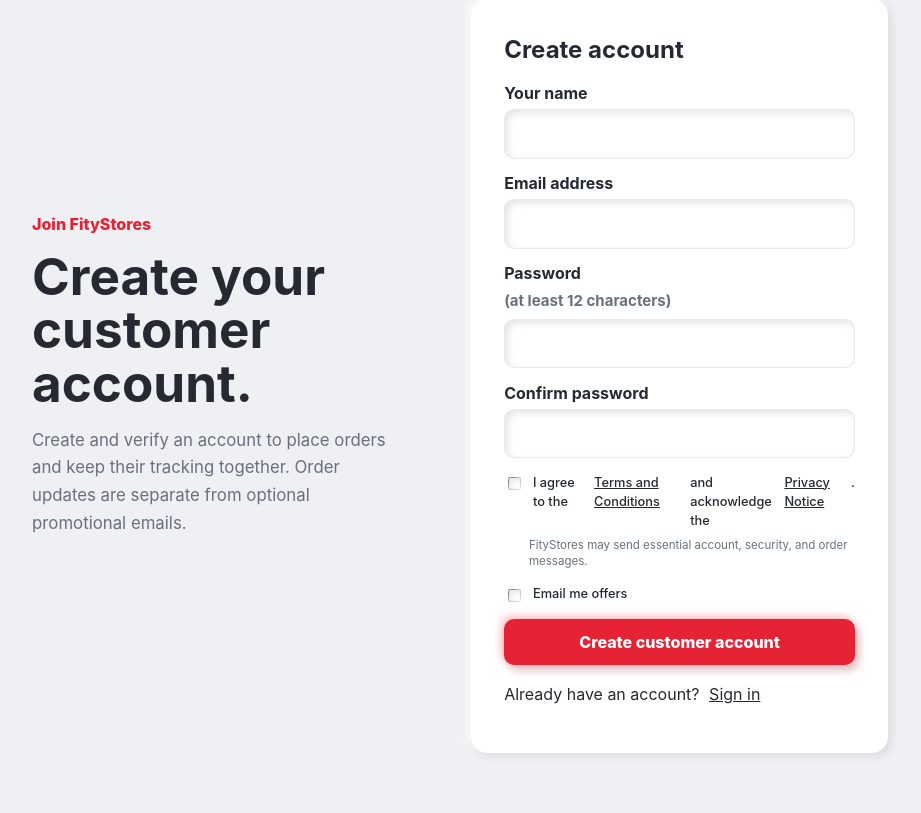
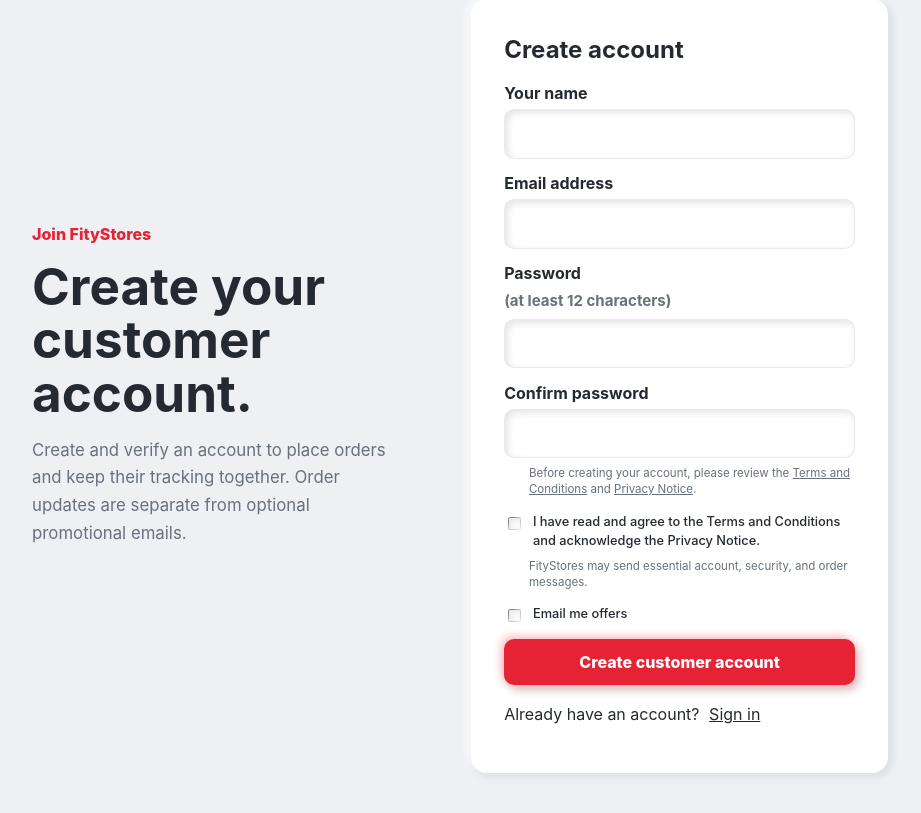
Before and after one commit to oxy-jen/Fitistore, a Flask app: page /account/register in a window 1280 px wide. Shown: the part 152-965 px from the top of the page, without its empty margins (180-1101 px from the left). Run offline with Flask 3, Linux system fonts and the light colour scheme; some libraries are stand-ins or nearby versions.

Commit message:
Unify email branding and require terms acknowledgement

```diff
--- a/app/customer/routes.py
+++ b/app/customer/routes.py
@@ -22,6 +22,7 @@ from app.services.product_images import product_display_image, product_image_alt
 
 customer_bp = Blueprint("customer", __name__, url_prefix="/account")
 CONSENT_TEXT_VERSION = "2026-10-explicit-registration-opt-in"
+TERMS_ACCEPTANCE_VERSION = "2026-11-customer-terms-acknowledgement-v1"
 logger = logging.getLogger(__name__)
 
 
@@ -29,6 +30,23 @@ def _login_customer(account):
     """Keep a customer signed in across page navigation and browser restarts."""
     login_user(account, remember=True)
     session.permanent = True
+
+
+def _has_current_terms_acceptance(account):
+    return CustomerConsentEvent.query.filter_by(
+        account_id=account.id, event="terms_accepted",
+        wording_version=TERMS_ACCEPTANCE_VERSION,
+    ).first() is not None
+
+
+def _login_and_continue(account, next_url=None):
+    """Authenticate uniformly, then require current terms for every sign-in method."""
+    _login_customer(account)
+    next_url = _safe_customer_next(next_url)
+    if not _has_current_terms_acceptance(account):
+        session["customer_terms_next"] = next_url
+        return redirect(url_for("customer.accept_terms"))
+    return redirect(next_url)
 
 
 def _public_url(endpoint, **values):
@@ -64,6 +82,9 @@ def customer_required(view):
             logout_user()
             flash("This customer account is unavailable. Contact FityStores for help.", "error")
             return redirect(url_for("customer.login"))
+        if request.endpoint not in {"customer.accept_terms", "customer.logout"} and not _has_current_terms_acceptance(current_user._get_current_object()):
+            session["customer_terms_next"] = _safe_customer_next(request.full_path)
+            return redirect(url_for("customer.accept_terms"))
         return view(*args, **kwargs)
     return wrapped
 
@@ -241,6 +262,34 @@ def _record_consent(account, event, method):
         account.marketing_withdrawn_at = datetime.utcnow()
 
 
+def _record_terms_acceptance(account, method):
+    db.session.add(CustomerConsentEvent(
+        account_id=account.id, event="terms_accepted", method=method,
+        wording_version=TERMS_ACCEPTANCE_VERSION,
+    ))
+
+
+@customer_bp.route("/terms-acceptance", methods=["GET", "POST"])
+def accept_terms():
+    account = current_user._get_current_object() if current_user.is_authenticated else None
+    if not isinstance(account, CustomerAccount) or not account.active:
+        return redirect(url_for("customer.login", next=_safe_customer_next(request.values.get("next"))))
+    next_url = _safe_customer_next(request.values.get("next") or session.get("customer_terms_next"))
+    if _has_current_terms_acceptance(account):
+        session.pop("customer_terms_next", None)
+        return redirect(next_url)
+    if request.method == "POST":
+        if request.form.get("accept_terms") != "yes":
+            flash("Please confirm that you have read and agree to the Terms and Conditions and Privacy Notice.", "error")
+        else:
+            _record_terms_acceptance(account, "post_login_checkbox")
+            db.session.commit()
+            session.pop("customer_terms_next", None)
+            flash("Thanks. Your terms acknowledgement has been saved.", "success")
+            return redirect(next_url)
+    return render_template("customer/accept_terms.html", title="Review FityStores terms", next_url=next_url)
+
+
 def verify_google_credential(credential):
     """Verify a Google-signed ID token with Google's maintained auth library."""
     if not current_app.config.get("GOOGLE_CLIENT_ID"):
@@ -300,6 +349,7 @@ def register():
             db.session.rollback()
             flash("If this address can be registered, we will send the next steps to it.", "info")
             return redirect(url_for("customer.login", next=next_url))
+        _record_terms_acceptance(account, "registration_checkbox")
         if request.form.get("marketing_opt_in") == "yes":
             # The explicit, optional checkbox is the marketing consent.
             _record_consent(account, "confirmed", "registration_checkbox")
@@ -317,6 +367,9 @@ def register():
 def login():
     next_url = _safe_customer_next(request.values.get("next"))
     if current_user.is_authenticated and isinstance(current_user._get_current_object(), CustomerAccount):
+        if not _has_current_terms_acceptance(current_user._get_current_object()):
+            session["customer_terms_next"] = next_url
+            return redirect(url_for("customer.accept_terms"))
         return redirect(next_url)
     if request.method == "POST":
         email_input = request.form.get("email", "").strip().lower()
@@ -330,8 +383,7 @@ def login():
                     return _begin_code_challenge(account, "verify_code", next_url)
                 if account.two_factor_enabled:
                     return _begin_code_challenge(account, "login_code", next_url)
-                _login_customer(account)
-                return redirect(next_url)
+                return _login_and_continue(account, next_url)
             flash("The email or password was not recognized.", "error")
     return render_template(
         "customer/login.html",
@@ -397,9 +449,9 @@ def verify_code():
                     next_url = session.pop("pending_customer_next", None)
                     session.pop("pending_customer_id", None)
                     session.pop("pending_customer_purpose", None)
-                    _login_customer(account)
+                    response = _login_and_continue(account, next_url)
                     flash("Your email is verified." if purpose == "verify_code" else "You are signed in.", "success")
-                    return redirect(_safe_customer_next(next_url))
+                    return response
         db.session.commit()
     return render_template(
         "customer/verify_code.html",
@@ -819,13 +871,12 @@ def google_signin():
             return _begin_code_challenge(account, "verify_code", next_url)
         if account.two_factor_enabled:
             return _begin_code_challenge(account, "login_code", next_url)
-        _login_customer(account)
-        return redirect(next_url)
+        return _login_and_continue(account, next_url)
     if CustomerAccount.query.filter_by(email=claims["email"]).first():
         flash("An account already uses this email. Sign in with its existing method, then link Google from your account.", "warning")
         return redirect(url_for("customer.login", next=next_url))
     if request.form.get("accept_terms") != "yes":
-        flash("Please accept the Terms and Conditions and acknowledge the Privacy Notice before creating a customer account.", "error")
+        flash("Please accept the Terms and Conditions and acknowledge the Privacy Notice before creating a Google account.", "error")
         return redirect(url_for("customer.login", next=next_url))
     account = CustomerAccount(
         email=claims["email"], display_name=claims.get("name", ""),
@@ -838,12 +889,13 @@ def google_signin():
         db.session.rollback()
         flash("A FityStores account already exists for that Google identity. Sign in with its existing method.", "warning")
         return redirect(url_for("customer.login", next=next_url))
+    _record_terms_acceptance(account, "google_registration")
     if request.form.get("marketing_opt_in") == "yes":
         _record_consent(account, "confirmed", "google_checkbox")
     db.session.commit()
-    _login_customer(account)
+    response = _login_and_continue(account, next_url)
     flash("Your Google account is verified and ready to use.", "success")
-    return redirect(next_url)
+    return response
 
 
 @customer_bp.post("/google/link")
--- a/app/services/email_studio.py
+++ b/app/services/email_studio.py
@@ -118,7 +118,7 @@ def validate_email_blocks(raw, category):
             raise EmailContentError("One of the visual email blocks is not supported.")
         item = {"type": block["type"]}
         if item["type"] == "design":
-            defaults = {"hero_background": "#111111", "text_color": "#FFFFFF", "accent_color": "#ED1B2F", "section_background": "#FFFFFF", "footer_note": "Bei Fity, Fits Poa", "preheader": "A note from FityStores"}
+            defaults = {"hero_background": "#F0F2F8", "text_color": "#172033", "accent_color": "#ED1B2F", "section_background": "#FFFFFF", "footer_note": "Bei Fity, Fits Poa", "preheader": "A note from FityStores"}
             for key, fallback in defaults.items():
                 value = str(block.get(key) or fallback)[:180 if key == "preheader" else 200]
                 if key in {"hero_background", "text_color", "accent_color", "section_background"} and not re.fullmatch(r"#[0-9A-Fa-f]{6}", value):
@@ -174,7 +174,9 @@ def render_studio_message(category, subject, headline, message, context, *, bloc
     subject = replace_variables(subject, category, context).replace("\r", " ").replace("\n", " ").strip()[:200]
     headline = replace_variables(headline, category, context).strip()[:200]
     message = replace_variables(message, category, context).strip()[:5000]
-    design_defaults = {"hero_background": "#111111", "text_color": "#FFFFFF", "accent_color": "#ED1B2F", "section_background": "#FFFFFF", "footer_note": "Bei Fity, Fits Poa", "preheader": "A note from FityStores"}
+    # Match the light, red-accented promotional email foundation across every
+    # Email Studio category while allowing saved templates to customize it.
+    design_defaults = {"hero_background": "#F0F2F8", "text_color": "#172033", "accent_color": "#ED1B2F", "section_background": "#FFFFFF", "footer_note": "Bei Fity, Fits Poa", "preheader": "A note from FityStores"}
     design = {**design_defaults, **(design or {})}
     design = {key: value for key, value in design.items() if key in design_defaults}
     if _contrast_ratio(design["text_color"], design["hero_background"]) < 4.5:
--- a/app/templates/customer/login.html
+++ b/app/templates/customer/login.html
@@ -26,8 +26,8 @@
     </form>
     <div class="account-divider"><span>or continue with Google</span></div>
     {% if google_client_id %}
-      <label class="check account-consent account-consent-compact"><input type="checkbox" name="accept_terms" value="yes" form="google-signin-form" required> Creating a new account: I agree to the <a href="{{ url_for('public.terms') }}">Terms and Conditions</a> and acknowledge the <a href="{{ url_for('public.privacy_policy') }}">Privacy Notice</a>.</label>
-      <small class="account-legal account-consent-note">FityStores may send essential account, security, and order messages.</small>
+      <label class="check account-consent account-consent-compact"><input type="checkbox" name="accept_terms" value="yes" form="google-signin-form" required> I have read and agree to the <a href="{{ url_for('public.terms') }}">Terms and Conditions</a> and acknowledge the <a href="{{ url_for('public.privacy_policy') }}">Privacy Notice</a>.</label>
+      <small class="account-legal account-consent-note">Password and email-code sign-ins will show the same acknowledgement after successful sign-in when it is needed.</small>
       <label class="check account-consent account-consent-compact"><input type="checkbox" name="marketing_opt_in" value="yes" form="google-signin-form"> Email me offers</label>
       <script src="https://accounts.google.com/gsi/client" async defer></script>
       <div id="g_id_onload" data-client_id="{{ google_client_id }}" data-login_uri="{{ google_login_uri }}" data-callback="onGoogleSignIn" data-ux_mode="popup" data-auto_prompt="false"></div>
--- a/app/templates/customer/register.html
+++ b/app/templates/customer/register.html
@@ -15,7 +15,8 @@
       <label>Email address<input type="email" name="email" maxlength="254" required autocomplete="email"></label>
       <label>Password <span class="account-muted">(at least 12 characters)</span><input type="password" name="password" minlength="12" maxlength="128" required autocomplete="new-password"></label>
       <label>Confirm password<input type="password" name="confirm_password" minlength="12" maxlength="128" required autocomplete="new-password"></label>
-      <label class="check account-consent account-consent-compact"><input type="checkbox" name="accept_terms" value="yes" required> I agree to the <a href="{{ url_for('public.terms') }}">Terms and Conditions</a> and acknowledge the <a href="{{ url_for('public.privacy_policy') }}">Privacy Notice</a>.</label>
+      <p class="account-legal account-consent-note">Before creating your account, please review the <a href="{{ url_for('public.terms') }}">Terms and Conditions</a> and <a href="{{ url_for('public.privacy_policy') }}">Privacy Notice</a>.</p>
+      <label class="check account-consent account-consent-compact"><input type="checkbox" name="accept_terms" value="yes" required> I have read and agree to the Terms and Conditions and acknowledge the Privacy Notice.</label>
       <small class="account-legal account-consent-note">FityStores may send essential account, security, and order messages.</small>
       <label class="check account-consent account-consent-compact"><input type="checkbox" name="marketing_opt_in" value="yes"> Email me offers</label>
       <button class="btn primary wide" type="submit">Create customer account</button>
--- a/app/templates/emails/manual_customer_email.html
+++ b/app/templates/emails/manual_customer_email.html
@@ -1,9 +1,9 @@
 {% from "emails/_brand_components.html" import email_header, email_footer %}
 <!doctype html>
 <html lang="en"><head><meta charset="utf-8"><meta name="viewport" content="width=device-width"><meta name="color-scheme" content="light only"><meta name="supported-color-schemes" content="light"></head>
-<body style="margin:0;background:#f4f5f7;color:#1b1d22;color-scheme:light only;font-family:Arial,sans-serif">
-  <table role="presentation" width="100%" cellspacing="0" cellpadding="0" style="background:#f4f5f7;padding:24px 8px">
-    <tr><td align="center"><table role="presentation" width="600" cellspacing="0" cellpadding="0" style="max-width:600px;background:#fff;border-radius:12px;overflow:hidden">
+<body style="margin:0;background:#f0f2f8;color:#182033;color-scheme:light only;font-family:Arial,sans-serif">
+  <table role="presentation" width="100%" cellspacing="0" cellpadding="0" style="background:#f0f2f8;padding:20px 10px">
+    <tr><td align="center"><table role="presentation" width="680" cellspacing="0" cellpadding="0" style="width:100%;max-width:680px;background:#f7f8fc;border:1px solid #fff;border-radius:24px;overflow:hidden;box-shadow:6px 7px 16px #d5d8e2,-6px -6px 16px #fff">
       {{ email_header(site_url, logo_url) }}
       <tr><td style="padding:28px"><p style="margin:0 0 10px">Hi {{ first_name }},</p><h1 style="font-size:22px;margin:0 0 18px">{{ subject }}</h1>
         <div style="font-size:16px;line-height:1.6;white-space:pre-wrap">{{ body }}</div>
--- a/app/templates/emails/studio_message.html
+++ b/app/templates/emails/studio_message.html
@@ -1,10 +1,10 @@
 {% from "emails/_brand_components.html" import email_header, email_footer %}
 <!doctype html>
 <html lang="en"><head><meta charset="utf-8"><meta name="viewport" content="width=device-width"><meta name="color-scheme" content="light only"><meta name="supported-color-schemes" content="light"></head>
-<body style="margin:0;background:#F3F5F7;color:#202124;color-scheme:light only;font-family:Arial,sans-serif">
+<body style="margin:0;background:#f0f2f8;color:#182033;color-scheme:light only;font-family:Arial,sans-serif">
 <div style="display:none!important;visibility:hidden;opacity:0;color:transparent;height:0;width:0;overflow:hidden;mso-hide:all">{{ design.preheader|e }}&nbsp;&zwnj;&nbsp;&zwnj;&nbsp;</div>
-  <table role="presentation" width="100%" cellspacing="0" cellpadding="0" style="background:#F3F5F7;padding:28px 10px">
-    <tr><td align="center"><table role="presentation" width="600" cellspacing="0" cellpadding="0" style="width:100%;max-width:600px;background:{{ design.section_background }};border:1px solid #e6e3dc;border-radius:12px;overflow:hidden">
+  <table role="presentation" width="100%" cellspacing="0" cellpadding="0" style="background:#f0f2f8;padding:20px 10px">
+    <tr><td align="center"><table role="presentation" width="680" cellspacing="0" cellpadding="0" style="width:100%;max-width:680px;background:{{ design.section_background }};border:1px solid #fff;border-radius:24px;overflow:hidden;box-shadow:6px 7px 16px #d5d8e2,-6px -6px 16px #fff">
       {{ email_header(site_url, logo_url) }}
       <tr><td style="padding:28px 30px 24px;background:{{ design.section_background }}">{% if blocks %}
         {% for block in blocks %}
```
Also changed, not shown: app/admin/email_studio.py (+6 -2 lines), app/templates/customer/accept_terms.html (added, +26 -0 lines), app/templates/emails/_brand_components.html (+13 -10 lines), app/templates/emails/base.html (+13 -22 lines), app/templates/emails/base_branded.html (+4 -4 lines), app/templates/emails/order_received.html (+15 -36 lines), app/templates/emails/product_campaign.html (+7 -7 lines), tests/test_app.py (+16 -1 lines).
